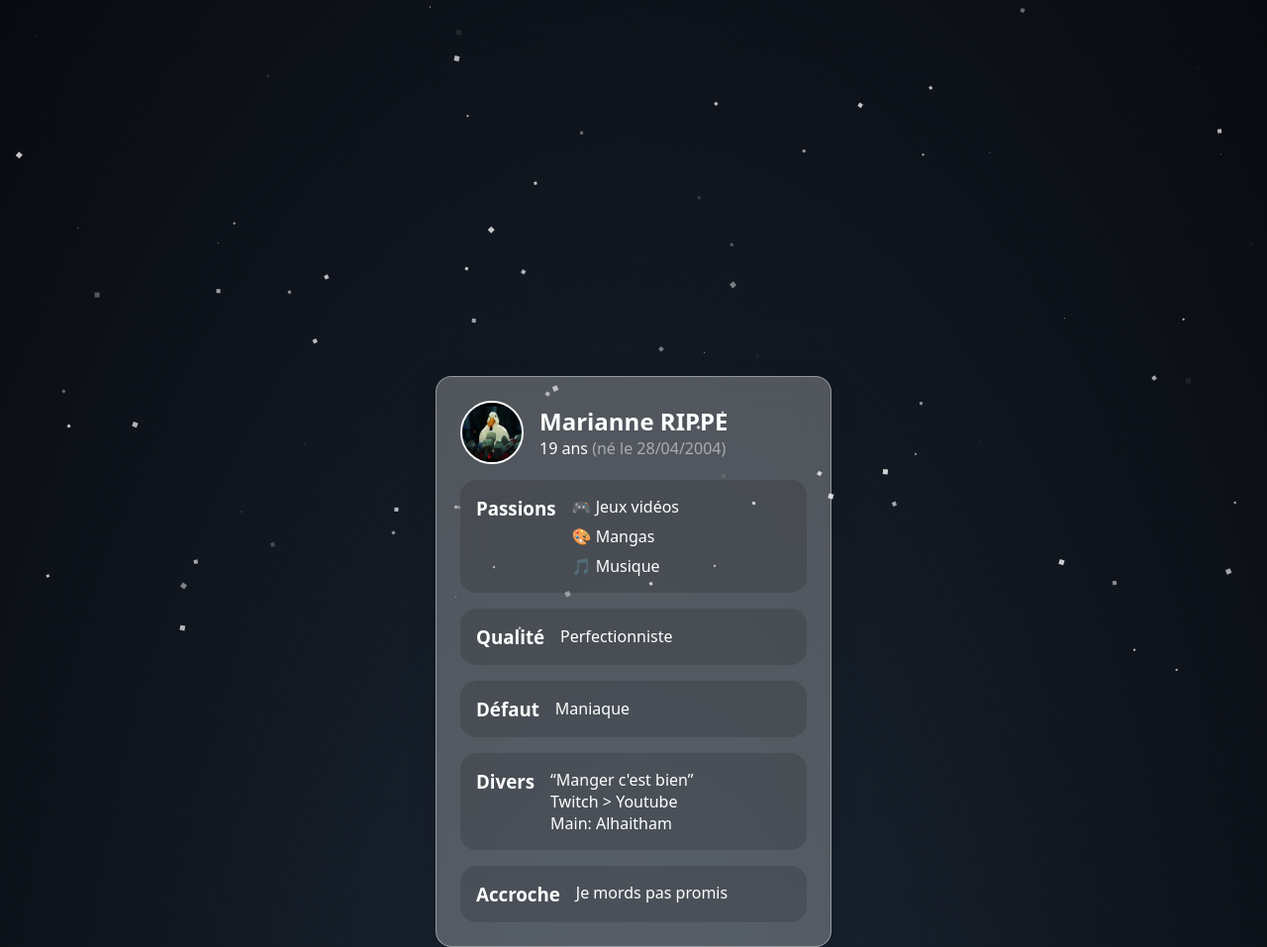
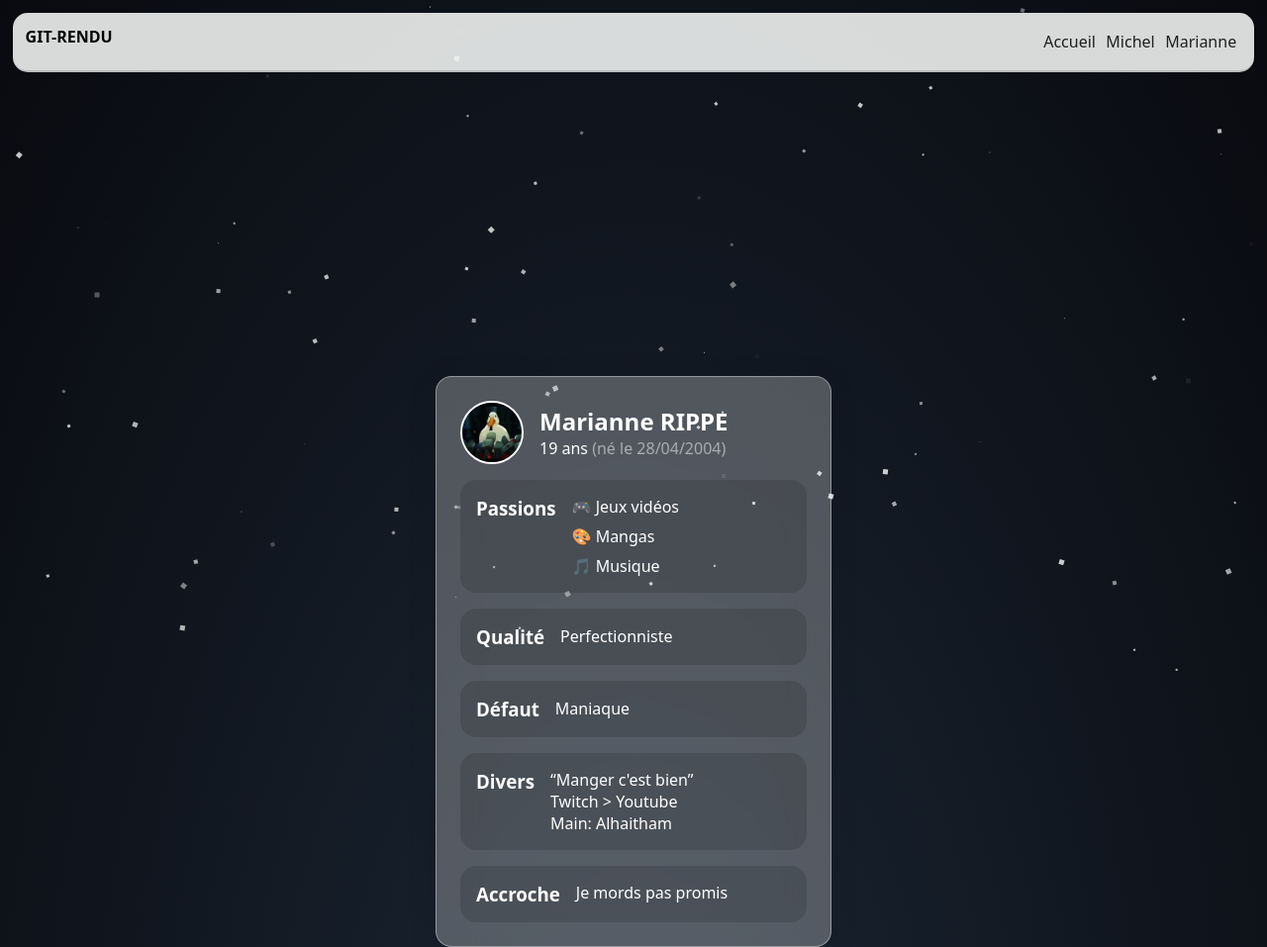
Before and after one commit to Wolap/git-rendu, a plain HTML site: page wolap.html in a window 1280 px wide. Shown: the top 957 px of the page at 99% size. Drawn offline with Linux system fonts and the light colour scheme.

Commit message:
:bug: RESOLUTION

```diff
--- a/css/wolap.css
+++ b/css/wolap.css
@@ -40,7 +40,7 @@ span {
     transform: scale(5) rotate(15deg);
 }
 
-ul {
+.section ul {
     display: flex;
     flex-direction: column;
     gap: 8px;
--- a/wolap.html
+++ b/wolap.html
@@ -12,6 +12,18 @@
         <script src="js/star.js" defer></script>
     </head>
     <body class="card-container">
+        <nav>
+            <section>
+                <div class="container-nav">
+                    <p class="name">GIT-RENDU</p>
+                    <ul>
+                        <li><a href="index.html">Accueil</a></li>
+                        <li><a href="wolap.html">Michel</a></li>
+                        <li><a href="kanapesh.html">Marianne</a></li>
+                    </ul>
+                </div>
+            </section>
+        </nav>
         <div class="card">
             <div class="info">
                 <img src="img/duck.jpg" />
```
